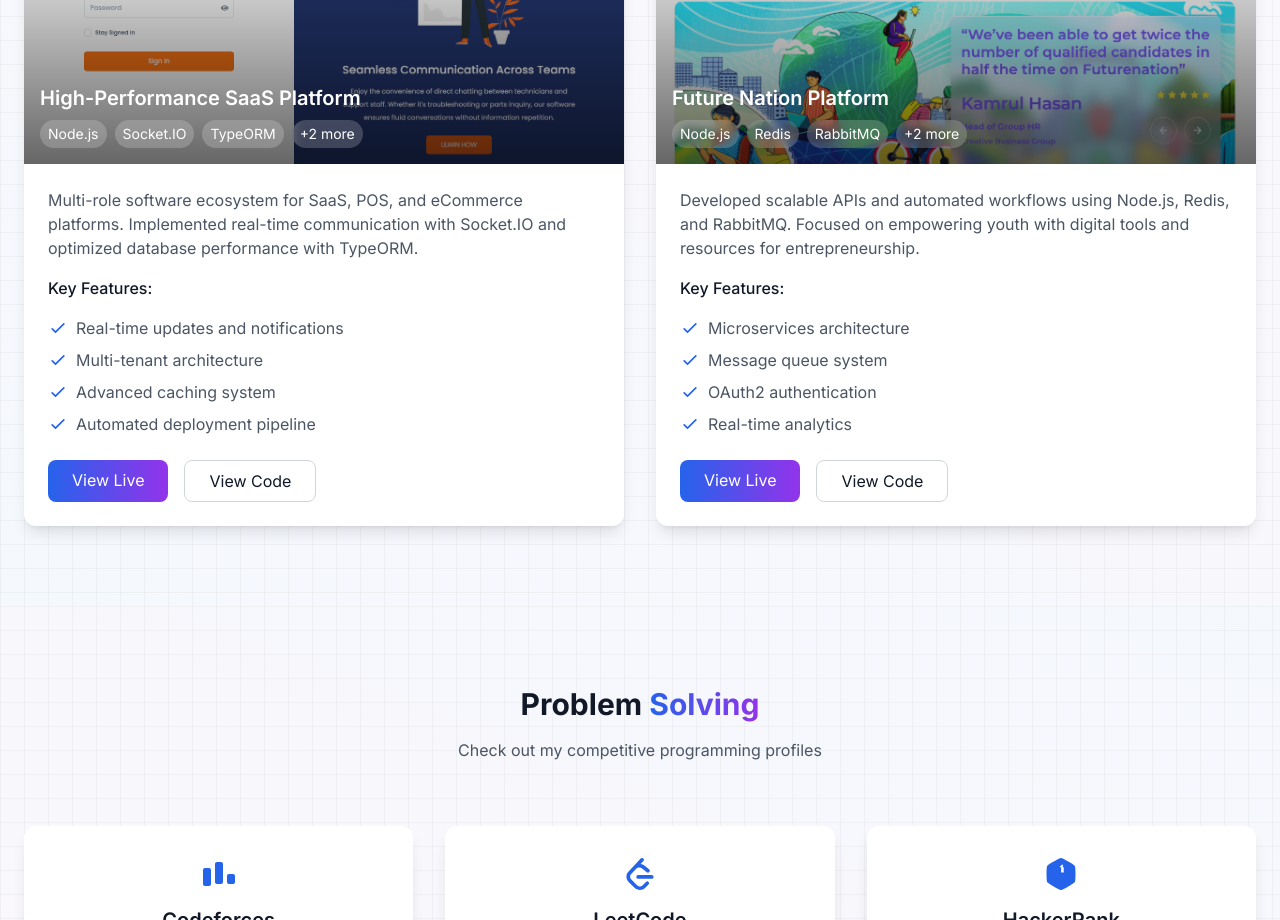
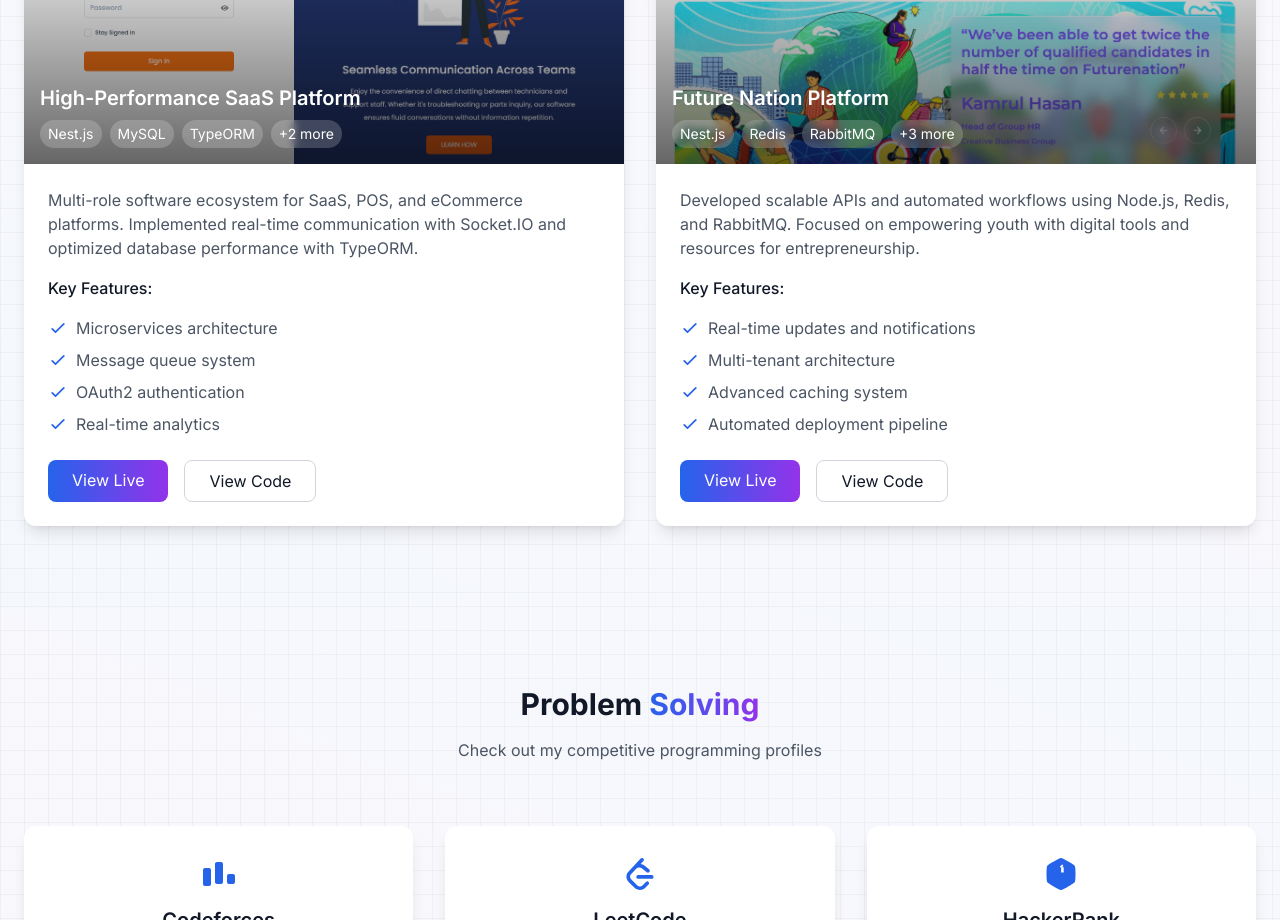
Before and after one commit to ansarali41/my-portfolio-new, a Next.js app: page / in a window 1280 px wide. Shown: the part 4740-5660 px from the top of the page. Built offline with nearby package versions, Linux system fonts and the light colour scheme.

Commit message:
project feature fixed

```diff
--- a/src/components/Projects.jsx
+++ b/src/components/Projects.jsx
@@ -17,8 +17,8 @@
             link: 'https://serviceadmin.amharctech.com',
             github: 'https://github.com/yourusername/saas-platform',
             category: 'backend',
-            technologies: ['Node.js', 'Socket.IO', 'TypeORM', 'React', 'Redis'],
-            features: ['Real-time updates and notifications', 'Multi-tenant architecture', 'Advanced caching system', 'Automated deployment pipeline'],
+            technologies: ['Nest.js', 'MySQL', 'TypeORM', 'Next.js', 'Socket.IO'],
+            features: ['Microservices architecture', 'Message queue system', 'OAuth2 authentication', 'Real-time analytics'],
         },
         {
             title: 'Future Nation Platform',
@@ -28,8 +28,8 @@
             link: 'https://platform.futurenation.gov.bd',
             github: 'https://github.com/yourusername/future-nation',
             category: 'fullstack',
-            technologies: ['Node.js', 'Redis', 'RabbitMQ', 'React', 'MongoDB'],
-            features: ['Microservices architecture', 'Message queue system', 'OAuth2 authentication', 'Real-time analytics'],
+            technologies: ['Nest.js', 'Redis', 'RabbitMQ', 'Next.js', 'MongoDB', 'MySQL'],
+            features: ['Real-time updates and notifications', 'Multi-tenant architecture', 'Advanced caching system', 'Automated deployment pipeline'],
         },
     ];
 
```
